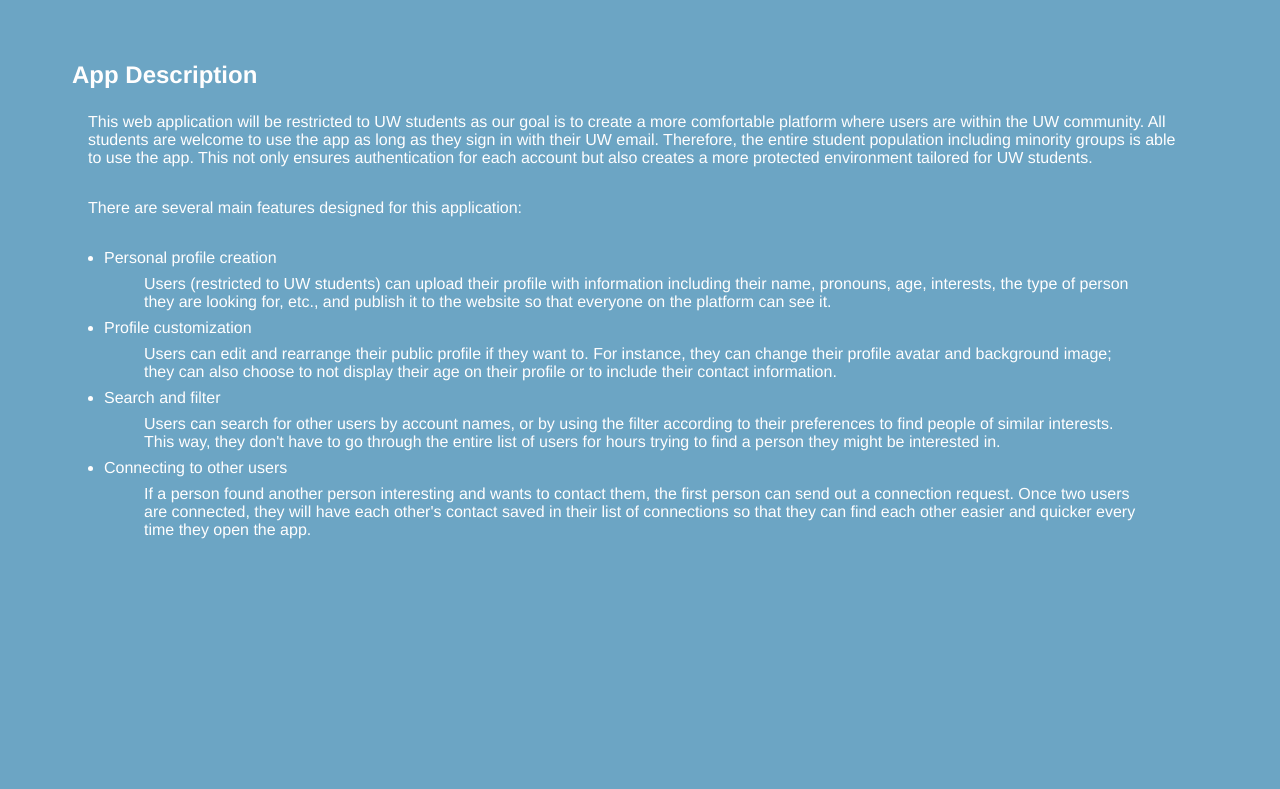
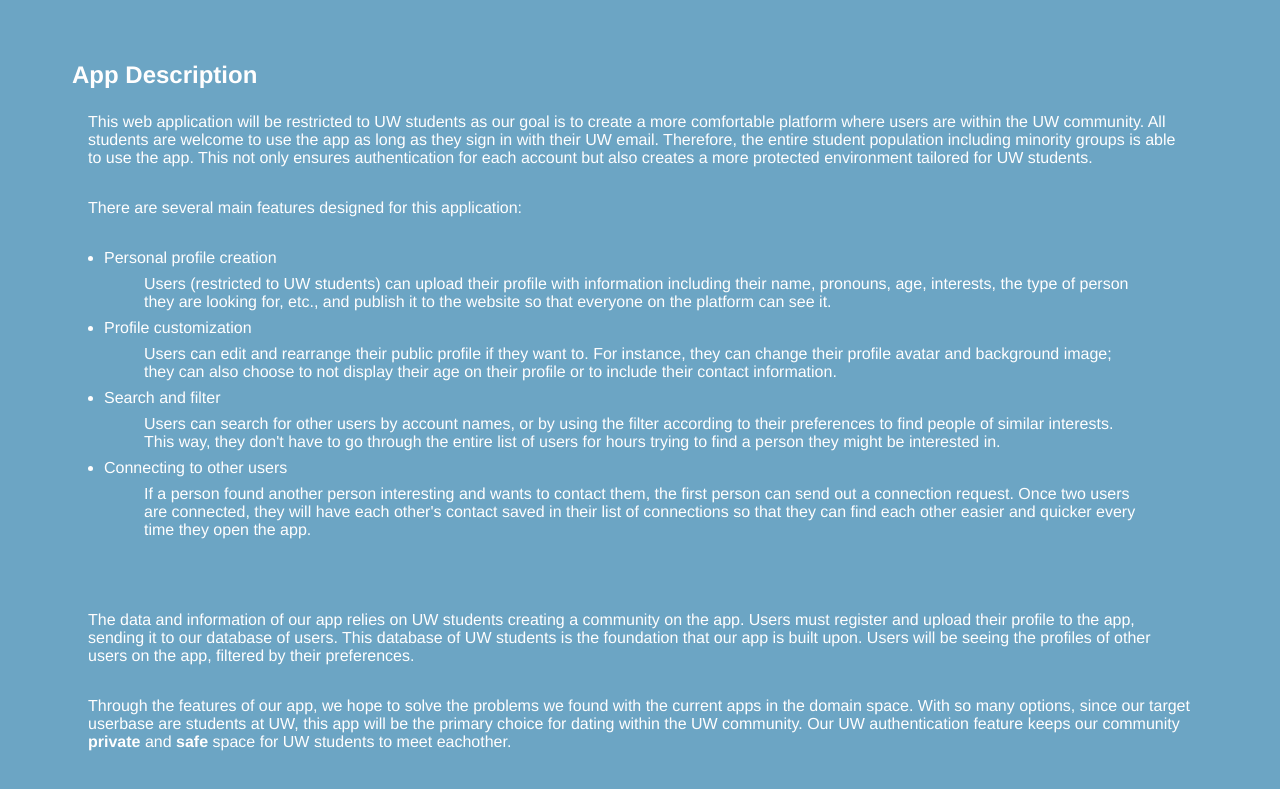
Before and after one commit to leahjia/Dawg-Date, a plain HTML site: page proposal.html in a window 1280 px wide. Shown: the part 567-1356 px from the top of the page. Before the commit the page ends 1218 px from the top, so only its background shows below. Drawn offline with Linux system fonts and the light colour scheme.

Commit message:
added more app description

```diff
--- a/proposal.html
+++ b/proposal.html
@@ -69,6 +69,12 @@
                 </ul>
             </section>
         </p>
+        <p>
+            The data and information of our app relies on UW students creating a community on the app. Users must register and upload their profile to the app, sending it to our database of users. This database of UW students is the foundation that our app is built upon. Users will be seeing the profiles of other users on the app, filtered by their preferences.
+        </p>
+        <p>
+            Through the features of our app, we hope to solve the problems we found with the current apps in the domain space. With so many options, since our target userbase are  students at UW, this app will be the primary choice for dating within the UW community. Our UW authentication feature keeps our community <strong>private</strong> and <strong>safe</strong> space for UW students to meet eachother.
+        </p>
     </section>
 </body>
 
```
